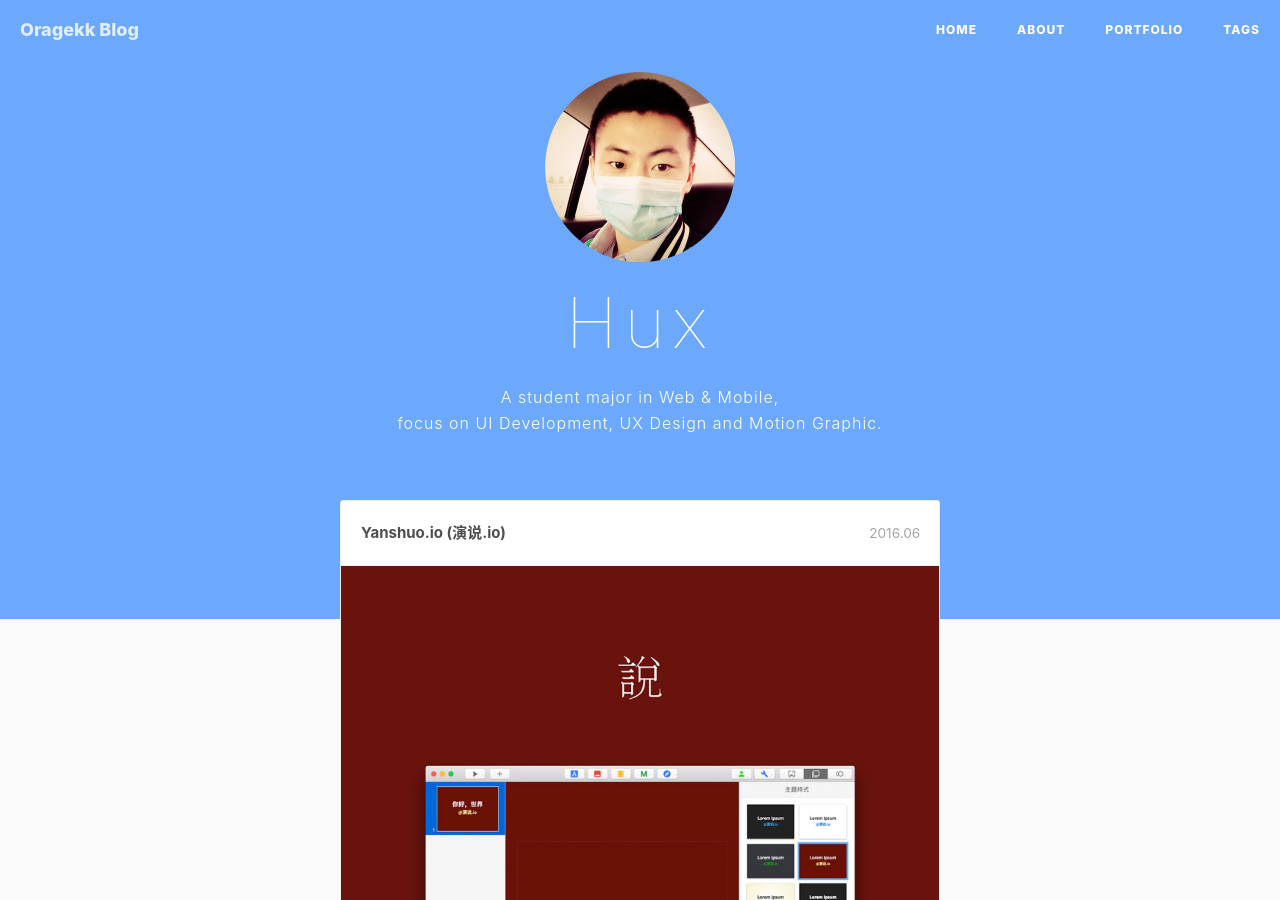
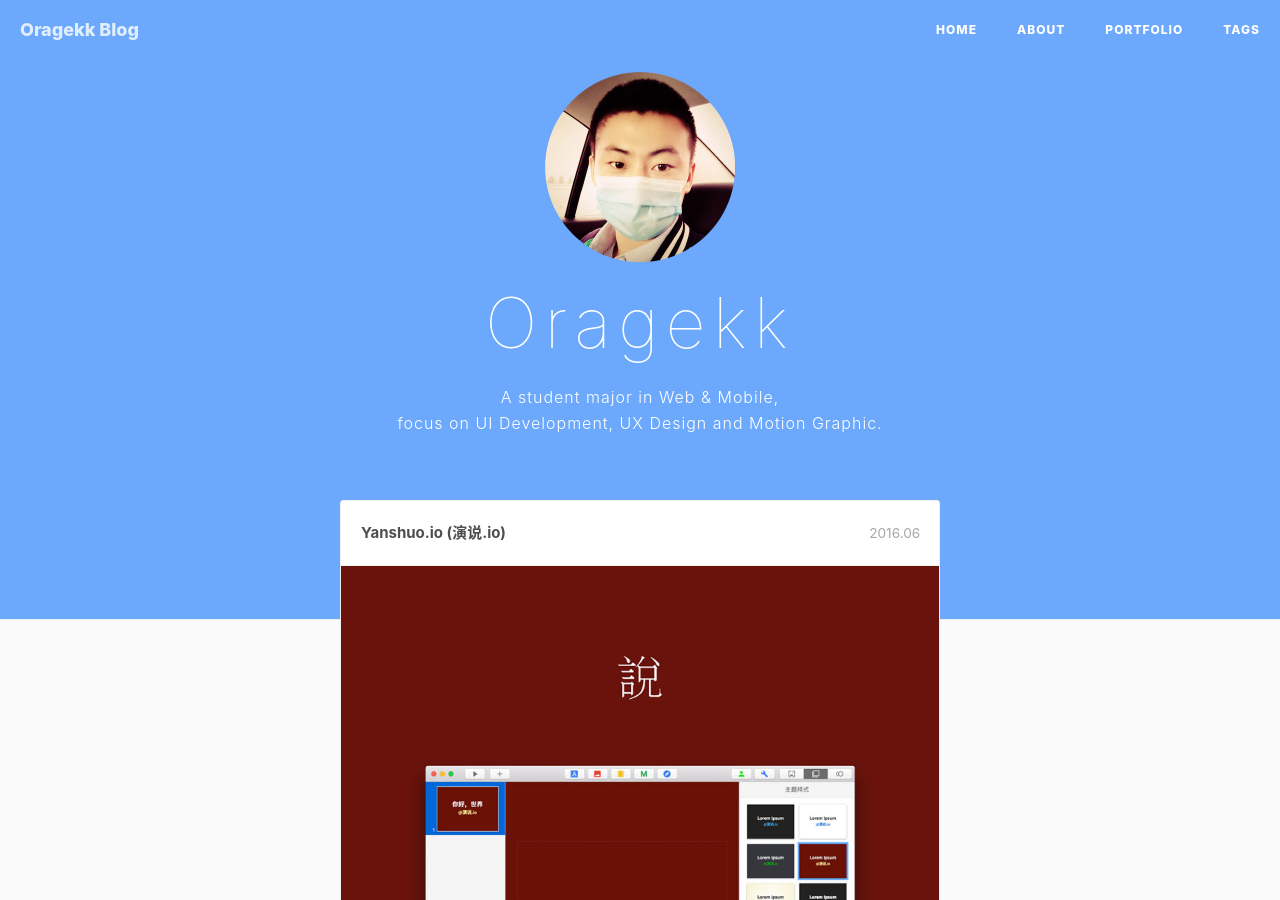
Before and after one commit to OrageKK/jekyll.blog, a Jekyll site: the page built from portfolio/index.html, in a window 1280 px wide and 900 px high. Built offline with Jekyll 4.4.1, drawn with Linux system fonts in a browser that asks for light colours; nearby versions of some CDN libraries; comment, search, counter and statistics services are not loaded.

Commit message:
改github名字

```diff
--- a/_config.yml
+++ b/_config.yml
@@ -12,7 +12,7 @@ baseurl: ""                             # for example, '/blog' if your blog host
 
 # SNS settings
 RSS: false
-weibo_username:     一生热爱回头难_k
+weibo_username:     Oragekk
 zhihu_username:     贝塔贝卡贝
 github_username:    oragekk
 #twitter_username:  huxpro
--- a/_includes/footer.html
+++ b/_includes/footer.html
@@ -82,11 +82,11 @@
                 <p class="copyright text-muted">
                     Copyright &copy; {{ site.title }} {{ site.time | date: '%Y' }}
                     <br>
-                    Theme by <a href="http://huangxuan.me">Hux</a> |
+                    Theme by <a href="http://oragekk.github.io">Oragekk</a> |
                     <iframe
                         style="margin-left: 2px; margin-bottom:-5px;"
                         frameborder="0" scrolling="0" width="91px" height="20px"
-                        src="https://ghbtns.com/github-btn.html?user=huxpro&repo=huxpro.github.io&type=star&count=true" >
+                        src="https://ghbtns.com/github-btn.html?user=oragekk&repo=oragekk.github.io&type=star&count=true" >
                     </iframe>
                 </p>
             </div>
--- a/about.html
+++ b/about.html
@@ -18,7 +18,7 @@ header-img: "img/about-bg.jpg"
     <blockquote><p>写写代码，做做设计，看看产品。<br>
     世界那么大，我想去看看。</p></blockquote>
 
-    <p>Hey，我是<strong>黄玄</strong>，程序员 &amp; 设计师，前淘宝网 · <a href="http://alitrip.com">阿里旅行</a>前端团队资深实习生 · 花名鬼栈，前微影时代 · <a href="http://www.wepiao.com/?r=movie">微票儿</a>前端基础工程团队负责人。</p>
+    <p>Hey，我是<strong>黄坤</strong>，程序员 &amp; 设计师，前淘宝网 · <a href="http://alitrip.com">阿里旅行</a>前端团队资深实习生 · 花名鬼栈，前微影时代 · <a href="http://www.wepiao.com/?r=movie">微票儿</a>前端基础工程团队负责人。</p>
 
     <p>一些作品和开源项目，👉 戳 <a href="https://zhuanlan.zhihu.com/p/21280918">演说.io</a>、<a href="/portfolio">Portfolio</a> 与 <a href="http://github.com/huxpro">Github</a>；除了在博客与 <a href="http://zhuanlan.zhihu.com/huxblog">知乎专栏 · 一生想做浪漫极客</a> 写点东西外，我也是 <a href="http://www.gfansub.com/">GDG 字幕组</a> 与 <a href="http://zhuanlan.zhihu.com/FrontendMagazine">前端外刊评论 · 知乎专栏</a> 的翻译维护成员。</p>
 
--- a/portfolio/index.html
+++ b/portfolio/index.html
@@ -9,7 +9,7 @@ layout: default
 		<meta charset="UTF-8" />
 		<meta http-equiv="X-UA-Compatible" content="IE=edge,chrome=1">
 		<meta name="viewport" content="width=device-width, initial-scale=1.0">
-		<title>Hux - Timeline</title>
+		<title>Oragekk - Timeline</title>
 		<link rel="stylesheet" type="text/css" href="css/timeline.css" />
 		<script src="js/modernizr.custom.js"></script>
 	</head>
@@ -17,7 +17,7 @@ layout: default
 		<div class="container" style="margin:0;padding:0;width:100%;">
 			<header>
 				<img width="190" height="190" src="images/hux_avatar.png">
-				<h1>Hux</h1>
+				<h1>Oragekk</h1>
 				<p>A student major in Web & Mobile,<br>
 					focus on UI Development, UX Design and Motion Graphic.</p>
 			</header>
```
Also changed, not shown: 1 other file.
